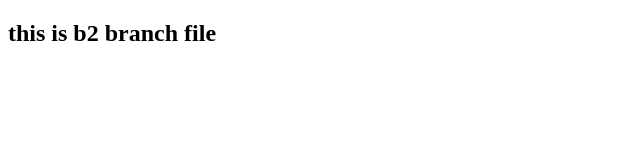
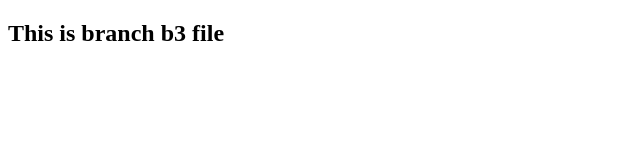
Before and after one commit to Tejussardana/testingGIT, a plain HTML site: page b3File.html in a window 1280 px wide. Shown: the whole page, without its empty margins (0-640 px from the left). Drawn offline with Linux system fonts and the light colour scheme.

Commit message:
branch b3 file committed

```diff
--- a/b2File.html
+++ b/b3File.html
@@ -7,7 +7,7 @@
 </head>
 <body>
 
-    <h2>this is b2 branch file</h2>
+    <h2>This is branch b3 file</h2>
 
 </body>
 </html>
```
